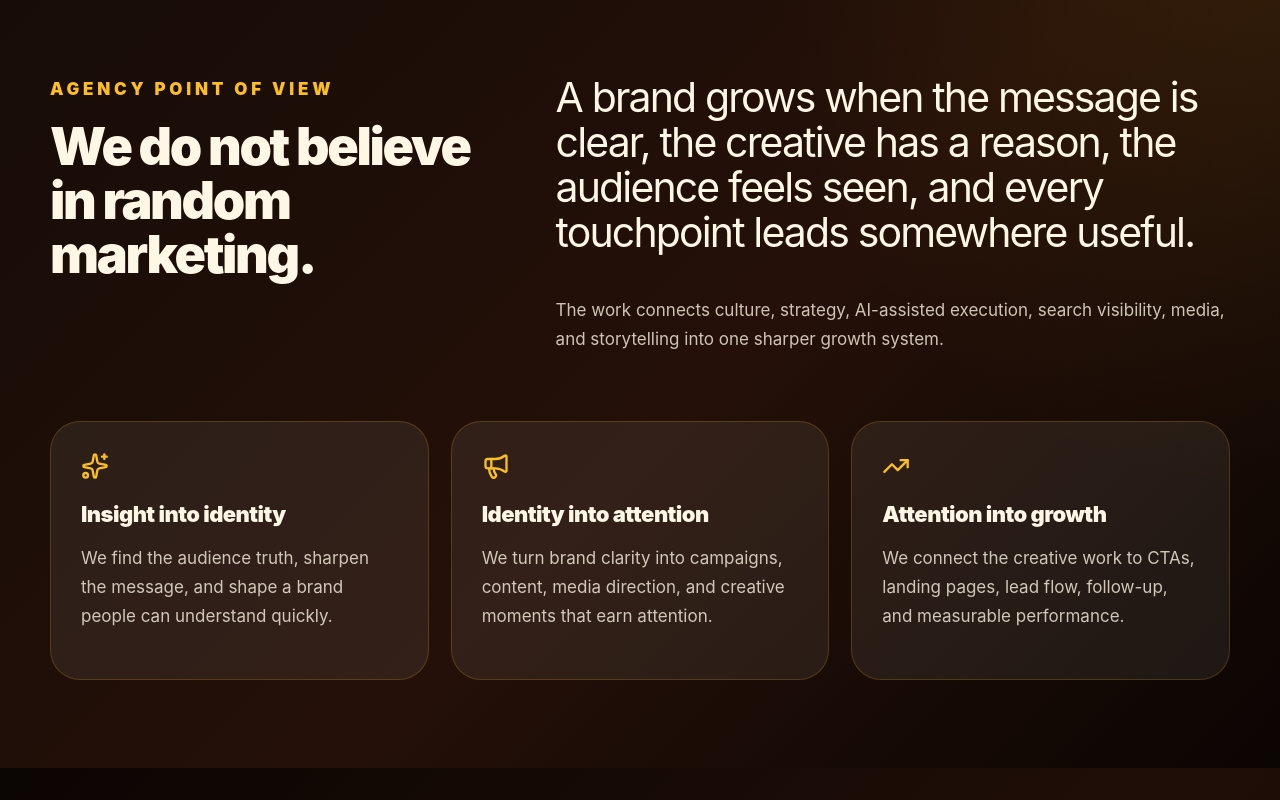
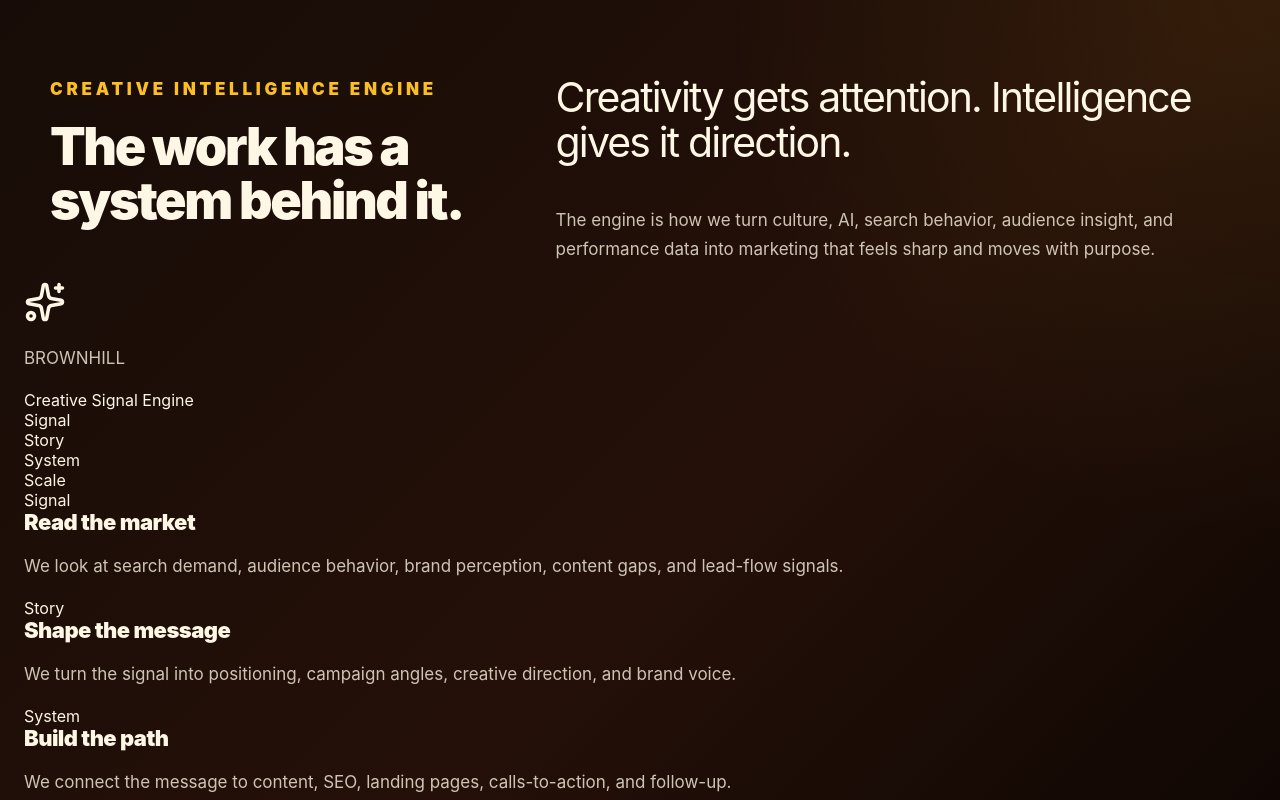
Before and after one commit to BH850/brownhill-website, a React (Vite) app: page / in a window 1280 px wide. Shown: the part 1200-2000 px from the top of the page. Built offline with nearby package versions, Linux system fonts and the light colour scheme.

Commit message:
Update App.jsx

```diff
--- a/src/App.jsx
+++ b/src/App.jsx
@@ -13,11 +13,8 @@ import {
   Menu,
   MessageSquareText,
   Phone,
-  Search,
   Send,
-  ShieldCheck,
   Sparkles,
-  Target,
   TrendingUp,
   X,
 } from "lucide-react";
@@ -56,6 +53,33 @@ const marqueeWords = [
   "STORYTELLING",
   "ANALYTICS",
   "GROWTH",
+];
+
+const intelligenceEngine = [
+  {
+    label: "Signal",
+    title: "Read the market",
+    text:
+      "We look at search demand, audience behavior, brand perception, content gaps, and lead-flow signals.",
+  },
+  {
+    label: "Story",
+    title: "Shape the message",
+    text:
+      "We turn the signal into positioning, campaign angles, creative direction, and brand voice.",
+  },
+  {
+    label: "System",
+    title: "Build the path",
+    text:
+      "We connect the message to content, SEO, landing pages, calls-to-action, and follow-up.",
+  },
+  {
+    label: "Scale",
+    title: "Improve the growth loop",
+    text:
+      "We use performance data and AI-assisted workflows to refine what works and remove what does not.",
+  },
 ];
 
 const povCards = [
@@ -502,6 +526,7 @@ export default function App() {
           </button>
 
           <div className={`nav-links ${mobileMenuOpen ? "mobile-open" : ""}`}>
+            <a href="#engine" onClick={closeMobileMenu}>Engine</a>
             <a href="#pov" onClick={closeMobileMenu}>POV</a>
             <a href="#work" onClick={closeMobileMenu}>Work</a>
             <a href="#studio" onClick={closeMobileMenu}>Studio</a>
@@ -553,6 +578,55 @@ export default function App() {
           ))}
         </div>
       </div>
+
+      <section id="engine" className="section editorial-section intelligence-engine-section">
+        <div className="editorial-two-col">
+          <div>
+            <p className="section-label gold">Creative Intelligence Engine</p>
+            <h2>The work has a system behind it.</h2>
+          </div>
+
+          <div>
+            <p className="large-editorial-copy">
+              Creativity gets attention. Intelligence gives it direction.
+            </p>
+            <p>
+              The engine is how we turn culture, AI, search behavior, audience
+              insight, and performance data into marketing that feels sharp and
+              moves with purpose.
+            </p>
+          </div>
+        </div>
+
+        <div className="engine-wrap">
+          <div className="engine-visual">
+            <div className="engine-orbit orbit-one" />
+            <div className="engine-orbit orbit-two" />
+            <div className="engine-orbit orbit-three" />
+
+            <div className="engine-core">
+              <Sparkles size={42} />
+              <p>BROWNHILL</p>
+              <span>Creative Signal Engine</span>
+            </div>
+
+            <div className="engine-chip chip-signal">Signal</div>
+            <div className="engine-chip chip-story">Story</div>
+            <div className="engine-chip chip-system">System</div>
+            <div className="engine-chip chip-scale">Scale</div>
+          </div>
+
+          <div className="engine-steps">
+            {intelligenceEngine.map((step) => (
+              <div key={step.label} className="engine-step-card">
+                <span>{step.label}</span>
+                <h3>{step.title}</h3>
+                <p>{step.text}</p>
+              </div>
+            ))}
+          </div>
+        </div>
+      </section>
 
       <section id="pov" className="section editorial-section">
         <div className="editorial-two-col">
```
